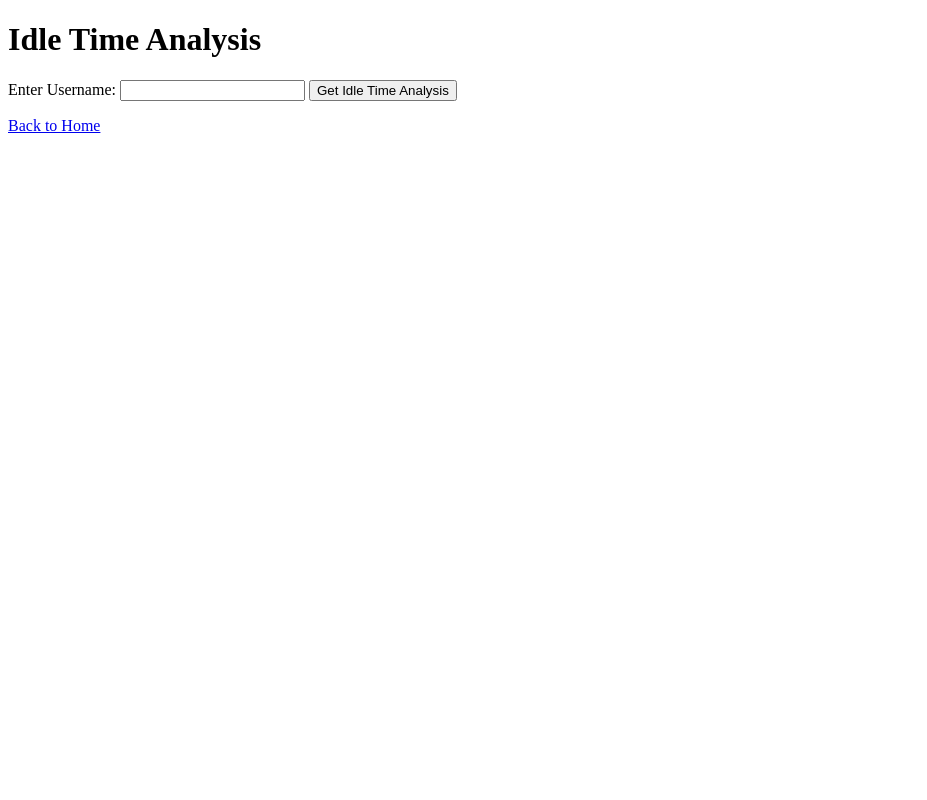
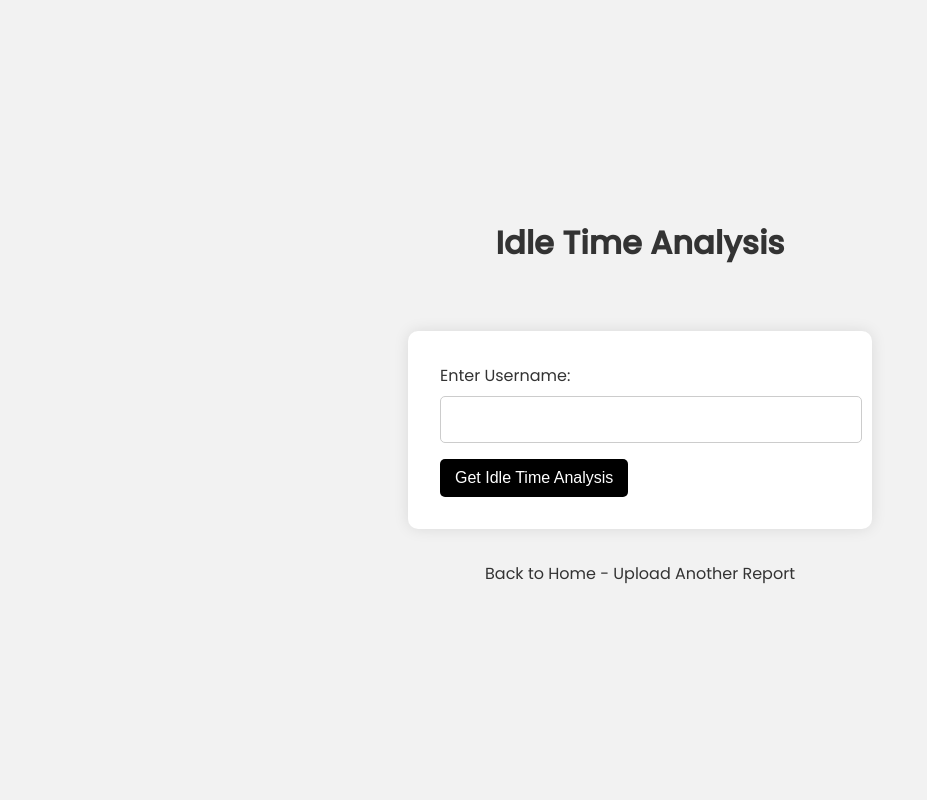
Before and after one commit to lorddunamis5050/totalpickcount, a Flask app: page /idle_time_analysis in a window 1280 px wide. Shown: the whole page, without its empty margins (0-927 px from the left). Run offline with Flask 3, Linux system fonts and the light colour scheme.

Commit message:
styled idle_time_input.html

```diff
--- a/templates/idle_time_input.html
+++ b/templates/idle_time_input.html
@@ -1,8 +1,84 @@
 <!DOCTYPE html>
 <html>
+
 <head>
     <title>Idle Time Analysis</title>
+    <!-- Include Poppins font from Google Fonts -->
+    <link href="https://fonts.googleapis.com/css2?family=Poppins:wght@400;500&display=swap" rel="stylesheet">
+    <style>
+        /* Global Styles */
+        body {
+            font-family: 'Poppins', sans-serif;
+            margin: 0;
+            background-color: #f2f2f2;
+            display: flex;
+            flex-direction: column;
+            align-items: center;
+            justify-content: center;
+            height: 100vh;
+            color: #333;
+        }
+
+        h1 {
+            margin-bottom: 2em;
+        }
+
+        /* Form Styling */
+        form {
+            background-color: #FFF;
+            padding: 2em;
+            border-radius: 10px;
+            box-shadow: 0px 0px 15px rgba(0, 0, 0, 0.1);
+            width: 80%;
+            max-width: 400px;
+        }
+
+        label {
+            display: block;
+            margin-bottom: 0.5em;
+        }
+
+        input[type="text"] {
+            width: 100%;
+            padding: 10px;
+            margin-bottom: 1em;
+            border: 1px solid #ccc;
+            border-radius: 5px;
+            font-size: 16px;
+            font-family: 'Poppins', sans-serif;
+        }
+
+        /* Black Button */
+        button {
+            background-color: #000;
+            color: #FFF;
+            padding: 10px 15px;
+            border: none;
+            border-radius: 5px;
+            font-size: 16px;
+            cursor: pointer;
+            transition: 0.3s all;
+        }
+
+        button:hover {
+            opacity: 0.8;
+        }
+
+        p {
+            margin-top: 2em;
+        }
+
+        a {
+            color: #333;
+            text-decoration: none;
+        }
+
+        a:hover {
+            text-decoration: underline;
+        }
+    </style>
 </head>
+
 <body>
     <h1>Idle Time Analysis</h1>
     <form method="POST">
@@ -11,7 +87,7 @@
         <button type="submit">Get Idle Time Analysis</button>
     </form>
 
+    <p><a href="/">Back to Home - Upload Another Report</a></p>
+</body>
 
-    <p><a href="/">Back to Home</a></p>
-</body>
 </html>
```
Also changed, not shown: 2 other files.
